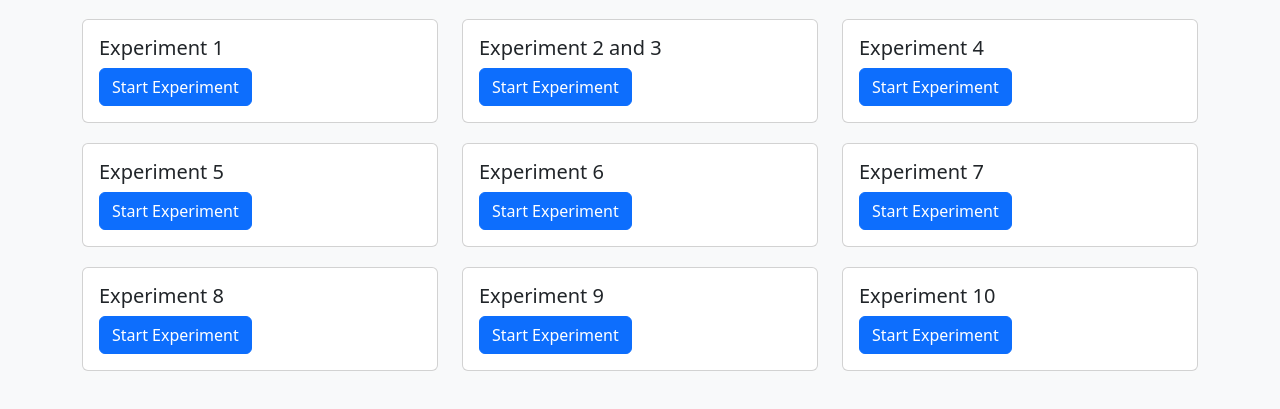
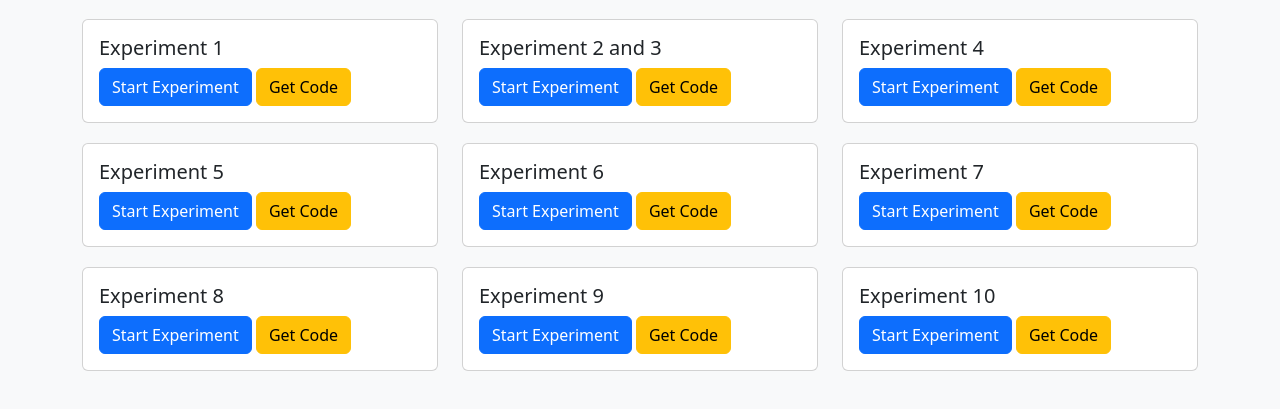
Before and after one commit to DevmanushRaky/iit-kanpur-virtual-lab, a plain HTML site: page index.html in a window 1280 px wide. Shown: the part 103-512 px from the top of the page. Drawn offline with nearby package versions, Linux system fonts and the light colour scheme.

Commit message:
add get code button

```diff
--- a/index.html
+++ b/index.html
@@ -33,6 +33,7 @@
                         <h5 class="card-title">Experiment 1</h5>
 
                         <a href="https://experiment1raky.netlify.app/" class="btn btn-primary" target="_blank">Start Experiment</a>
+                        <a href="https://github.com/DevmanushRaky/complete-experiment1" class="btn btn-warning" target="_blank">Get Code</a>
                     </div>
                 </div>
             </div>
@@ -42,6 +43,7 @@
                         <h5 class="card-title">Experiment 2 and 3</h5>
 
                         <a href="https://experiment2and3.netlify.app/" class="btn btn-primary" target="_blank">Start Experiment</a>
+                        <a href="https://github.com/DevmanushRaky/experiment2and3" class="btn btn-warning" target="_blank">Get Code</a>
                     </div>
                 </div>
             </div>
@@ -51,6 +53,7 @@
                         <h5 class="card-title">Experiment 4</h5>
 
                         <a href="https://experiment4.netlify.app/" class="btn btn-primary" target="_blank">Start Experiment</a>
+                        <a href="https://github.com/DevmanushRaky/experiment4" class="btn btn-warning" target="_blank">Get Code</a>
                     </div>
                 </div>
             </div>
@@ -63,6 +66,7 @@
                         <h5 class="card-title">Experiment 5</h5>
 
                         <a href="https://experiment5.netlify.app/" class="btn btn-primary" target="_blank">Start Experiment</a>
+                        <a href="https://github.com/DevmanushRaky/experiment5" class="btn btn-warning" target="_blank">Get Code</a>
                     </div>
                 </div>
             </div>
@@ -72,6 +76,7 @@
                         <h5 class="card-title">Experiment 6</h5>
 
                         <a href="https://experiment6.netlify.app/" class="btn btn-primary" target="_blank">Start Experiment</a>
+                        <a href="https://github.com/DevmanushRaky/experiment6" class="btn btn-warning" target="_blank">Get Code</a>
                     </div>
                 </div>
             </div>
@@ -81,6 +86,7 @@
                         <h5 class="card-title">Experiment 7</h5>
 
                         <a href="https://experiment7raky.netlify.app/" class="btn btn-primary" target="_blank">Start Experiment</a>
+                        <a href="https://github.com/DevmanushRaky/experiment7" class="btn btn-warning" target="_blank">Get Code</a>
                     </div>
                 </div>
             </div>
@@ -93,6 +99,7 @@
                         <h5 class="card-title">Experiment 8</h5>
 
                         <a href="https://experiment8.netlify.app/" class="btn btn-primary" target="_blank">Start Experiment</a>
+                        <a href="https://github.com/DevmanushRaky/experiment8" class="btn btn-warning" target="_blank">Get Code</a>
                     </div>
                 </div>
             </div>
@@ -102,6 +109,7 @@
                         <h5 class="card-title">Experiment 9</h5>
 
                         <a href="https://experiment9.netlify.app/" class="btn btn-primary" target="_blank">Start Experiment</a>
+                        <a href="https://github.com/DevmanushRaky/experiment9" class="btn btn-warning" target="_blank">Get Code</a>
                     </div>
                 </div>
             </div>
@@ -111,6 +119,7 @@
                         <h5 class="card-title">Experiment 10</h5>
 
                         <a href="https://experiment10.netlify.app/" class="btn btn-primary" target="_blank">Start Experiment</a>
+                        <a href="https://github.com/DevmanushRaky/experiment10" class="btn btn-warning" target="_blank">Get Code</a>
                     </div>
                 </div>
             </div>
```
